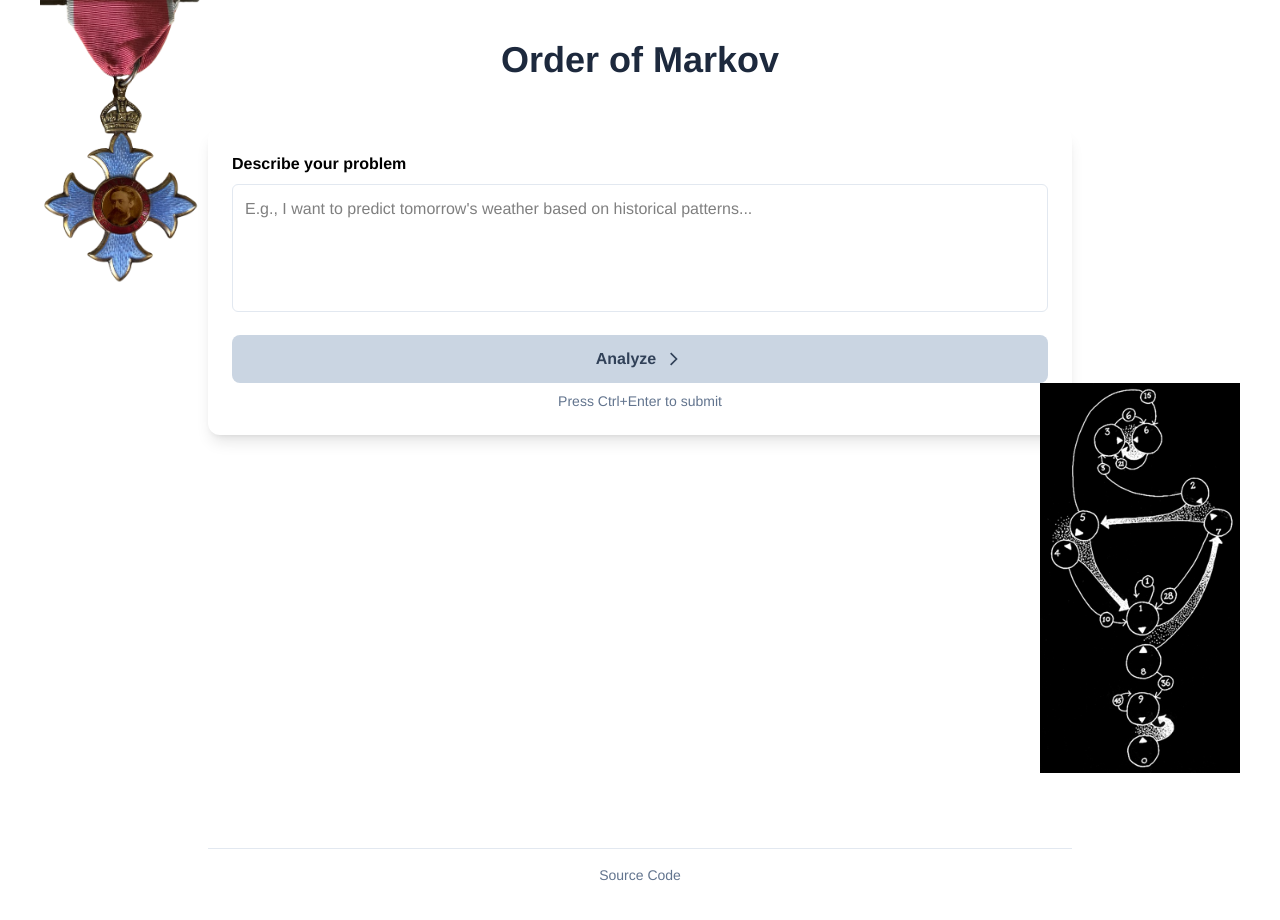
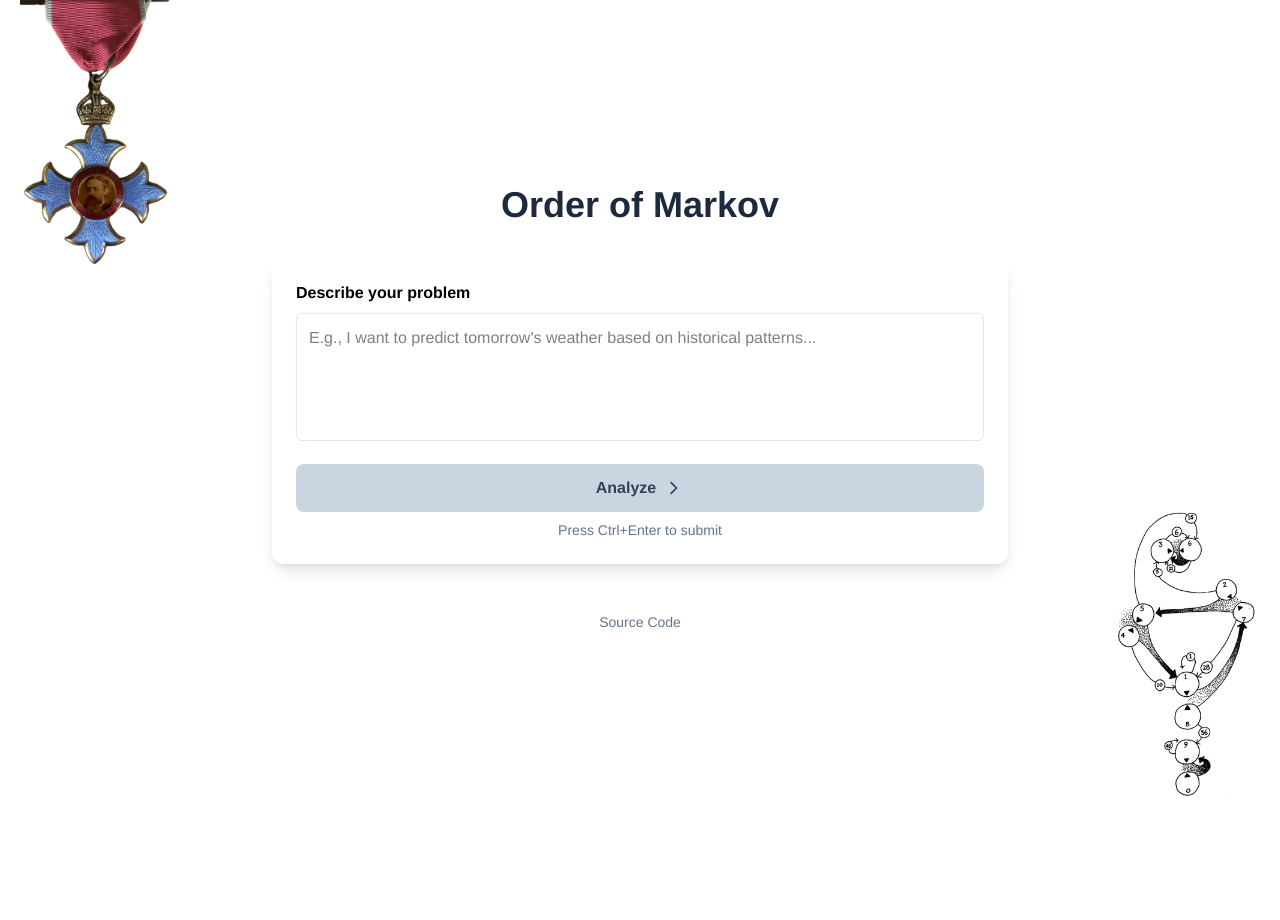
Before and after one commit to s4nj1th/order-of-markov, a React (Vite) app in the folder frontend/: page / in a window 1280 px wide. Shown: the top 920 px of the page. After the commit the page ends 800 px from the top, so only its background shows below. Built offline with nearby package versions, Linux system fonts and the light colour scheme.

Commit message:
updated: responsive images

```diff
--- a/frontend/src/App.tsx
+++ b/frontend/src/App.tsx
@@ -5,38 +5,41 @@ import Analyzer from "./Analyzer";
 
 export default function MarkovOrderMVP(): React.ReactElement {
   return (
-    <div className="min-h-screen bg-background text-text relative overflow-x-hidden">
-      <img
-        src="/logo.png"
-        alt="logo"
-        className="w-40 absolute translate-x-10 md:translate-y-0 -translate-y-40"
-      />
-      <img
-        src="/ccru.gif"
-        alt="logo"
-        className="w-50 absolute right-0 bottom-40 -translate-x-10 filter dark:invert invert-0 hidden md:block"
-      />
-      <div className="max-w-4xl mx-auto px-4 pb-12 flex flex-col">
-        <div className="min-h-screen">
-          <div className="flex flex-col items-center mb-12">
-            <h1 className="text-4xl font-bold text-slate-800 mt-10">
-              Order of Markov
-            </h1>
-          </div>
+    <div className="min-h-screen bg-background text-text relative overflow-x-hidden flex flex-row items-center justify-center">
+      <div className="hidden sm:block w-1/5 max-w-[150px] items-start absolute top-0 left-5">
+        <img src="/logo.png" alt="logo" className="w-full h-auto" />
+      </div>
 
+      <main className="w-full sm:w-3/5 max-w-4xl px-4 py-10 items-center">
+        <header className="flex flex-col items-center mb-8">
+          <h1 className="text-4xl font-bold text-slate-800 mt-4">
+            Order of Markov
+          </h1>
+        </header>
+
+        <div className="mx-auto">
           <Analyzer />
         </div>
 
-        <div className="mt-12 text-center text-slate-500 text-sm border-t-1 border-slate-200 pt-4">
+        <footer className="mt-12 text-center text-slate-500 text-sm">
           <p>
             <a
               href="https://github.com/s4nj1th/order-of-markov"
               target="_blank"
+              rel="noreferrer"
             >
               Source Code
             </a>
           </p>
-        </div>
+        </footer>
+      </main>
+
+      <div className="hidden sm:block w-1/5 max-w-[150px] items-end absolute bottom-0 right-5">
+        <img
+          src="/ccru.gif"
+          alt="logo"
+          className="w-full h-auto filter invert"
+        />
       </div>
     </div>
   );
```
